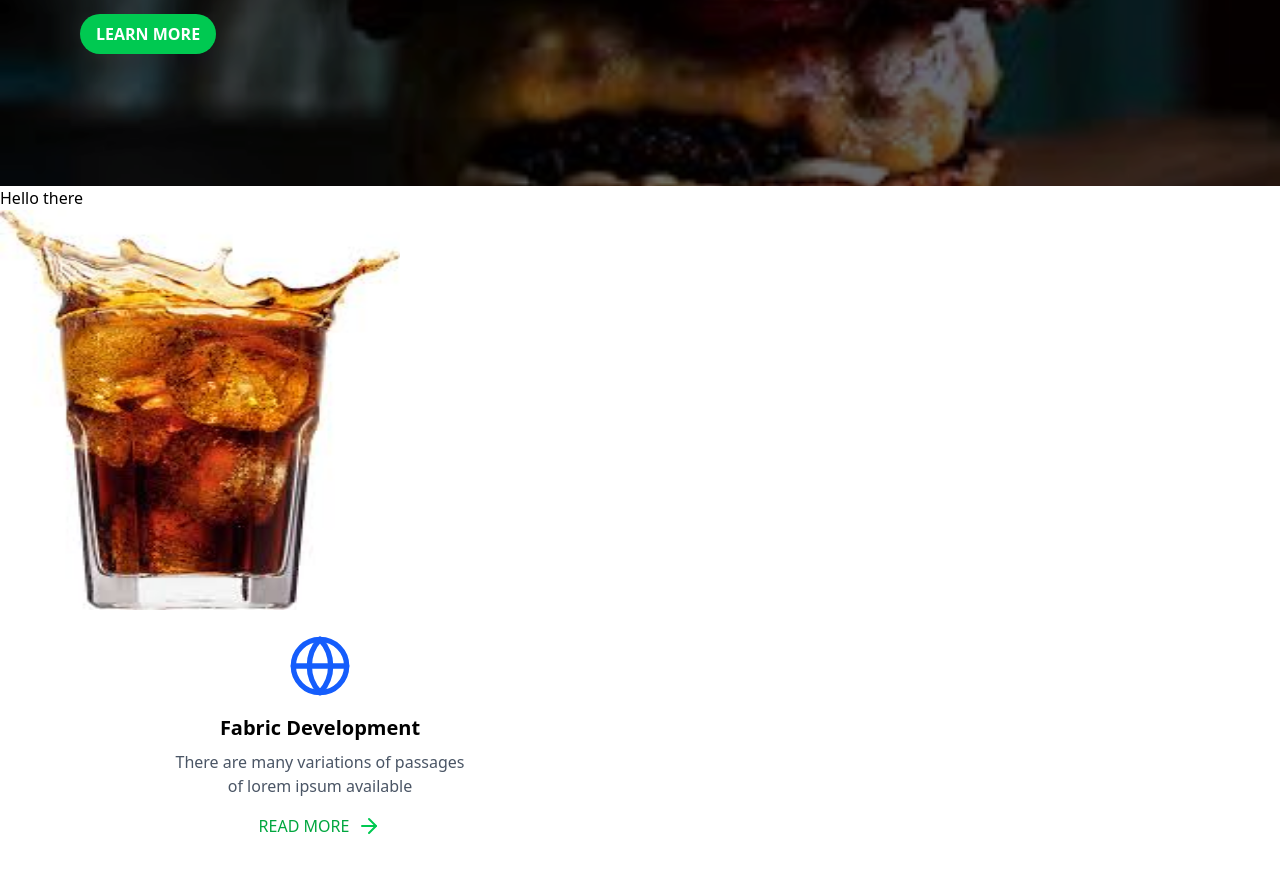
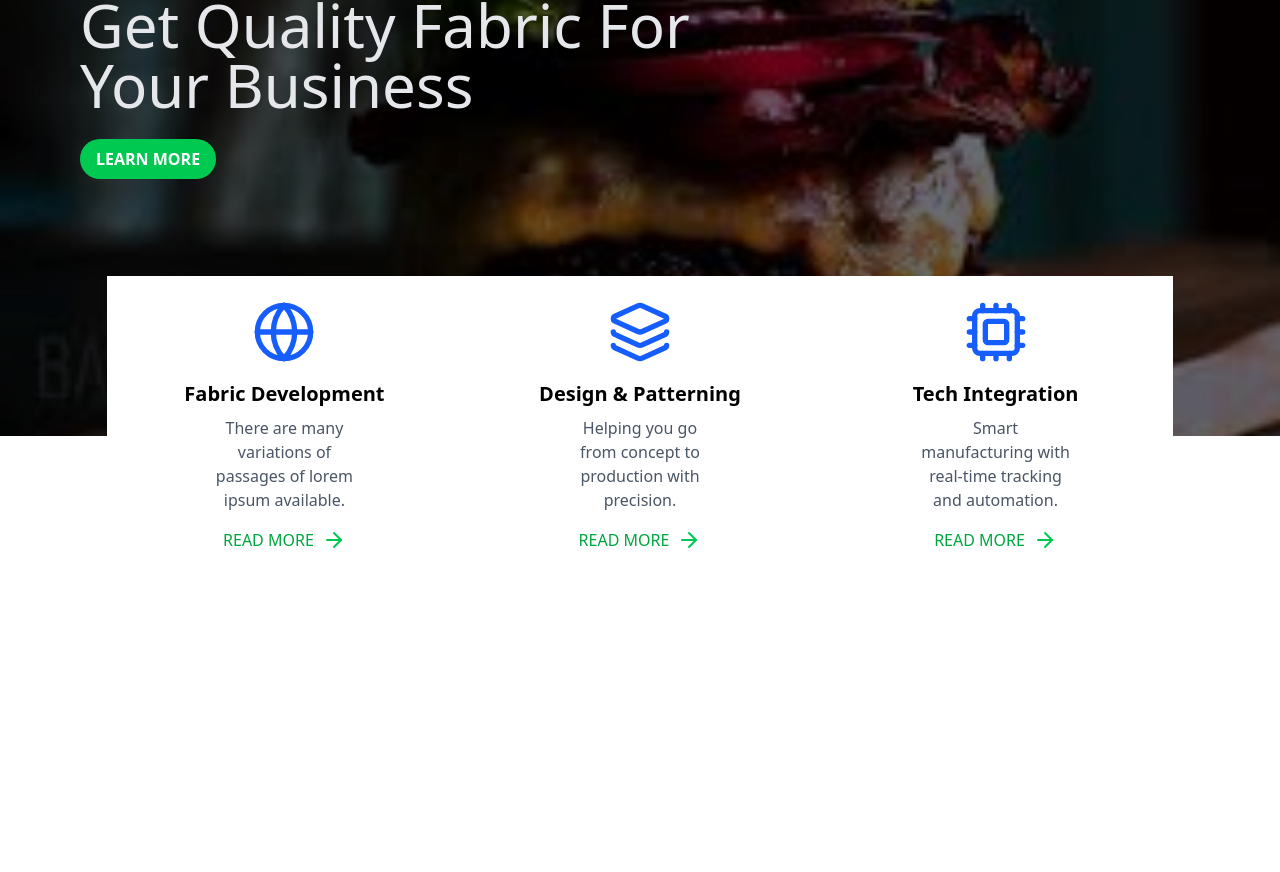
Before and after one commit to BetelTagesse/Kenean-Garment, a Next.js app: page / in a window 1280 px wide. Shown: the part 466-1338 px from the top of the page. After the commit the page ends 1220 px from the top, so only its background shows below. Built offline with nearby package versions, Linux system fonts and the light colour scheme.

Commit message:
services card done

```diff
--- a/app/page.js
+++ b/app/page.js
@@ -1,4 +1,4 @@
-import { ServicesCard } from "@/components/home/ServicesCard";
+import { ServicesCard } from "@/components/home/ServicesCard.jsx";
 import { ServicesSection } from "@/components/home/ServicesSection.jsx";
 import { SlidingImage } from "@/components/home/sliding_image.jsx";
 import TestIconPage from "@/components/TestIcon";
@@ -19,7 +19,7 @@ export default function Home() {
         </Button>
       </SlidingImage>
       <ServicesSection />
-      <ServicesCard />
+      {/* <ServicesCard /> */}
     </>
   );
 }
--- a/src/components/home/ServicesCard.jsx
+++ b/src/components/home/ServicesCard.jsx
@@ -1,27 +1,33 @@
-import { ArrowRight, Globe } from "lucide-react";
 import Link from "next/link";
+import { ArrowRight } from "lucide-react";
+import { Globe, Layers, Cpu } from "lucide-react";
 
-export const ServicesCard = () => {
+export const ServicesCard = ({
+  MyIcon,
+  title,
+  description,
+  link,
+  className = "",
+}) => {
   return (
-    <div className="w-1/2 container flex flex-col items-center justify-center text-center p-6 group">
-      {/* Rotating Globe icon */}
-      <Globe className="w-16 h-16 text-blue-600 dark:text-blue-400 mb-4 animate-rotate-once" />
+    <div
+      className={`w-1/2 flex flex-col items-center justify-center text-center p-6 group ${className}`}
+    >
+      {/* MyIcon that rotates once on hover */}
+      <MyIcon className="w-16 h-16 text-blue-600 dark:text-blue-400 mb-4 animate-rotate-once" />
 
-      <h2 className="text-xl font-semibold mb-2">Fabric Development</h2>
+      <h2 className="text-xl font-semibold mb-2">{title}</h2>
 
-      <p className="text-gray-600 mb-4 w-1/2">
-        There are many variations of passages of lorem ipsum available
-      </p>
+      <p className="text-gray-600 mb-4 w-1/2">{description}</p>
 
       <Link
-        href="/home"
+        href={link}
         className="text-green-600 font-medium flex items-center gap-2 mb-4"
       >
         READ MORE
         <ArrowRight className="text-green-500 text-2xl" />
       </Link>
 
-      {/* Green line appears on hover */}
       <div className="h-0.5 w-0 bg-green-600 transition-all duration-500 group-hover:w-1/2"></div>
     </div>
   );
--- a/src/components/home/ServicesSection.jsx
+++ b/src/components/home/ServicesSection.jsx
@@ -1,16 +1,27 @@
-"use client";
-
-import Image from "next/image";
-import logo from "../../images/cola.png";
+import { Globe, Layers, Cpu } from "lucide-react";
+import { ServicesCard } from "./ServicesCard";
 
 export const ServicesSection = () => {
   return (
-    <div>
-      Hello there
-      <i className="flaticon flaticon-rug"></i>
-      <i className="flaticon-edit"></i>
-      <i className="flaticon-global-shipping"></i>
-      <Image src={logo} alt="image" className="h-100 w-100" />
+    <div className="container w-5/6 mx-auto bg-white flex  justify-around relative z-50 transform -translate-y-40">
+      <ServicesCard
+        MyIcon={Globe}
+        title="Fabric Development"
+        description="There are many variations of passages of lorem ipsum available."
+        link="/fabric-development"
+      />
+      <ServicesCard
+        MyIcon={Layers}
+        title="Design & Patterning"
+        description="Helping you go from concept to production with precision."
+        link="/design-patterning"
+      />
+      <ServicesCard
+        MyIcon={Cpu}
+        title="Tech Integration"
+        description="Smart manufacturing with real-time tracking and automation."
+        link="/tech-integration"
+      />
     </div>
   );
 };
--- a/src/components/home/sliding_image.jsx
+++ b/src/components/home/sliding_image.jsx
@@ -20,7 +20,7 @@ export const SlidingImage = ({ children }) => {
   }, []);
 
   return (
-    <div className="relative w-full h-[500px] overflow-hidden">
+    <div className="relative w-full h-[750px] overflow-hidden">
       {/* background image */}
       <div
         className="absolute inset-0 bg-center bg-cover brightness-50"
```
